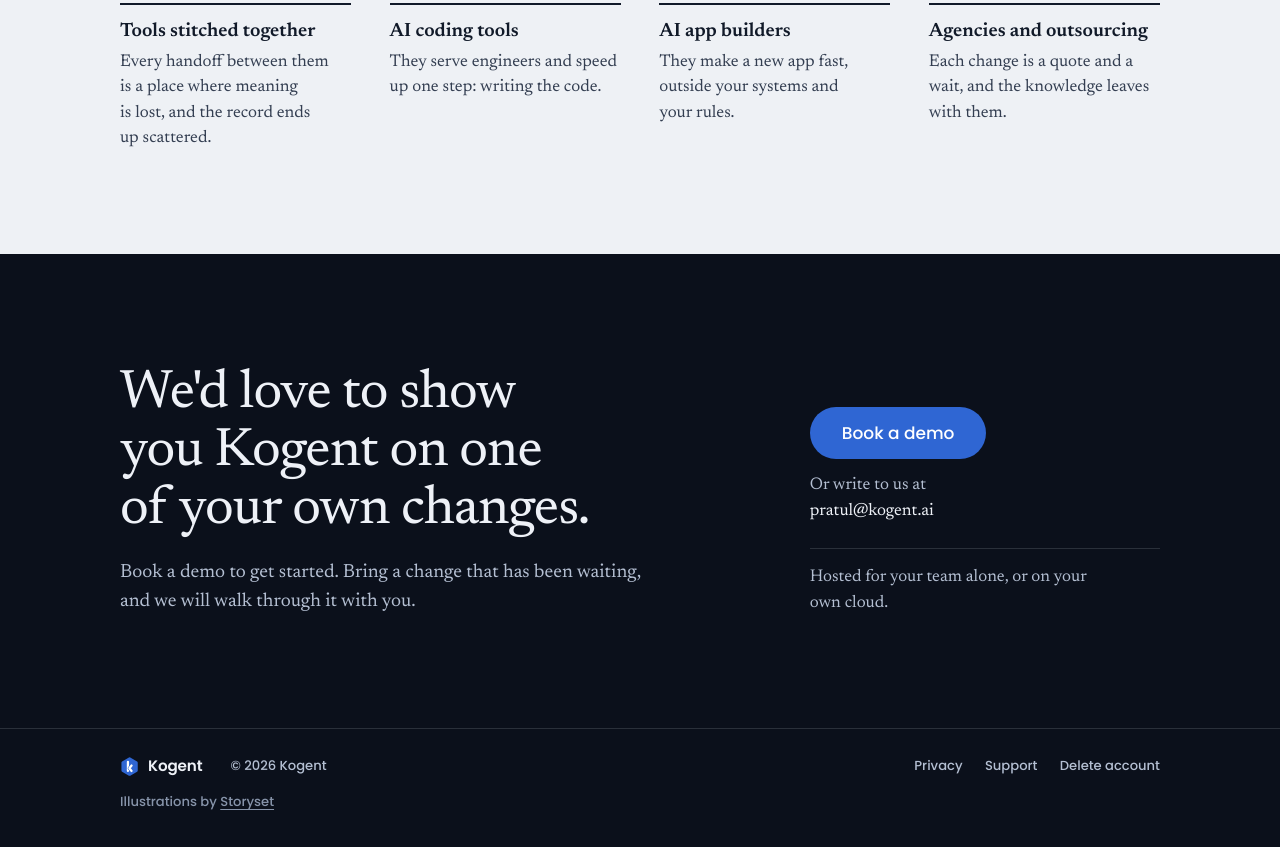
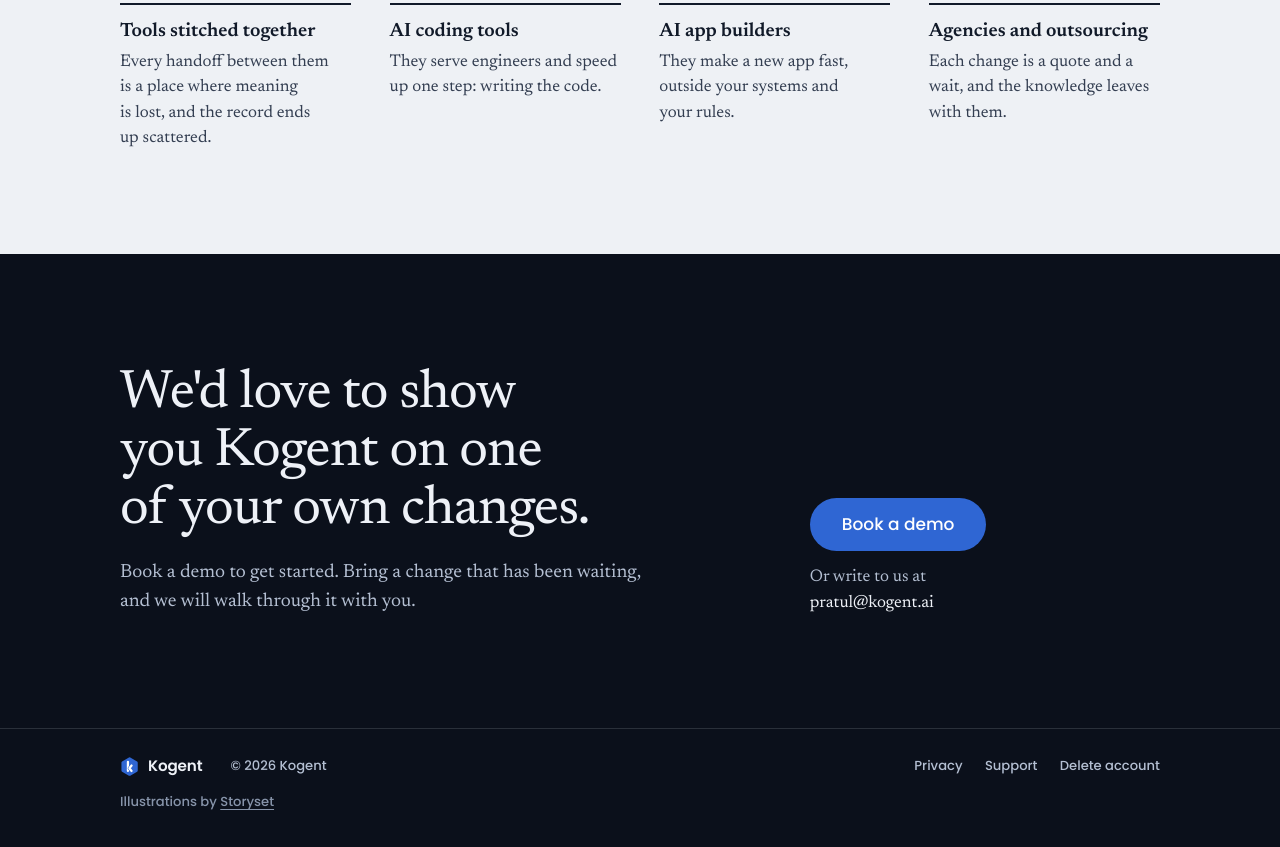
Before and after one commit to kogentai/kogentai.github.io, a plain HTML site: page index.html in a window 1280 px wide. Shown: the part 3673-4520 px from the top of the page. Drawn offline with Linux system fonts and the light colour scheme; a web font is replaced by a local one.

Commit message:
fix: drop the hosting line from the demo section
"On your own cloud" reads as bring-your-own-cloud, which is not available yet; the one-pager
dropped the same line.

Co-Authored-By: Claude Opus 5.5 <noreply@anthropic.com>

```diff
--- a/index.html
+++ b/index.html
@@ -298,12 +298,6 @@
     display: block; color: var(--on-navy);
     -webkit-user-select: all; user-select: all;
   }
-  .hosting {
-    margin-top: 0.6rem; padding-top: 1rem;
-    border-top: 1px solid var(--rule-navy);
-    font-size: 1.0625rem; color: var(--on-navy-soft);
-    justify-self: stretch;
-  }
 
   /* ---------- footer ---------- */
   .site-footer {
@@ -506,7 +500,6 @@
         -->
         <a class="btn" id="booking-link" href="https://bookings.cloud.microsoft/book/Kogentdemo@NETORGFT11076480.onmicrosoft.com/s/Pl3Xvf8pmEm_tVr_XqDykA2">Book a demo</a>
         <p class="or">Or write to us at <span class="address">pratul@kogent.ai</span></p>
-        <p class="hosting">Hosted for your team alone, or on your own cloud.</p>
       </div>
     </div>
   </section>
```
